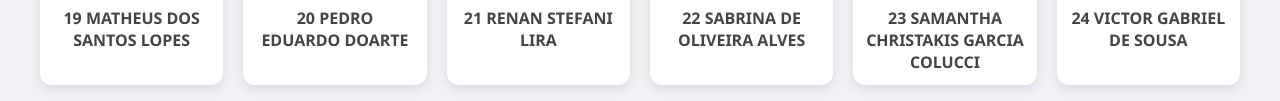
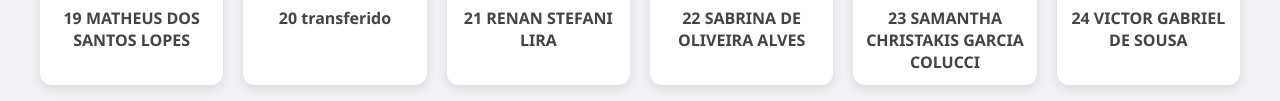
Before and after one commit to sabrinaalves-1/av.fotos, a plain HTML site: page index.html in a window 1280 px wide. Shown: the part 1387-1488 px from the top of the page. Drawn offline with Linux system fonts and the light colour scheme.

Commit message:
Update index.html

```diff
--- a/index.html
+++ b/index.html
@@ -111,7 +111,7 @@
 
     <div class="foto" tabindex="0">
       <img src="20.jpg" alt="Aluno 20" />
-      <div class="nome">20 PEDRO EDUARDO DOARTE</div>
+      <div class="nome">20 transferido</div>
     </div>
 
     <div class="foto" tabindex="0">
```
